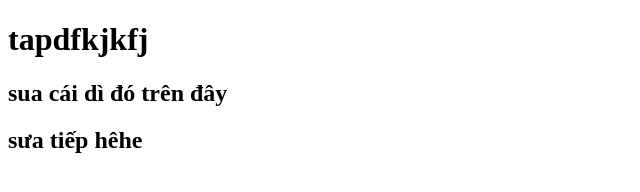
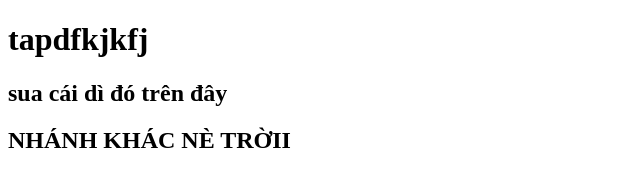
Before and after one commit to KHOicodertop1vn/du-an-2, a plain HTML site: page index.html in a window 1280 px wide. Shown: the whole page, without its empty margins (0-640 px from the left). Drawn offline with Linux system fonts and the light colour scheme.

Commit message:
sửa nhanhkhac lần 1

```diff
--- a/index.html
+++ b/index.html
@@ -8,6 +8,6 @@
 <body>
     <h1>tapdfkjkfj </h1>
     <h2>sua cái dì đó trên đây</h2>
-    <h2>sưa tiếp hêhe</h2>
+    <h2>NHÁNH KHÁC NÈ TRỜII</h2>
 </body>
 </html>
```
